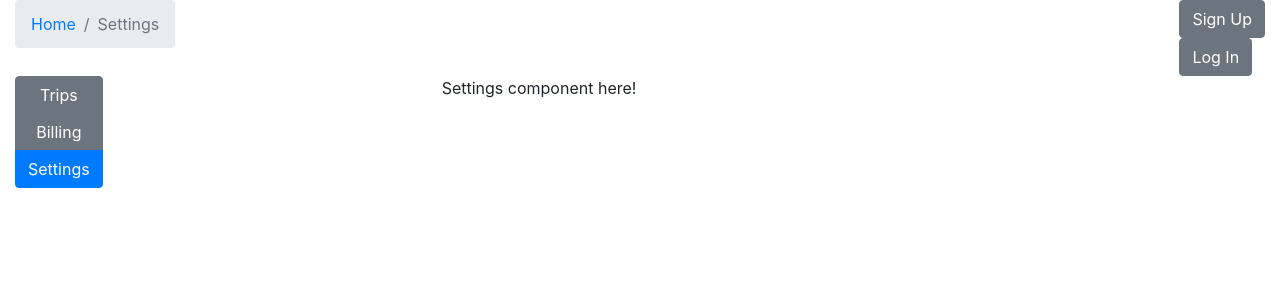
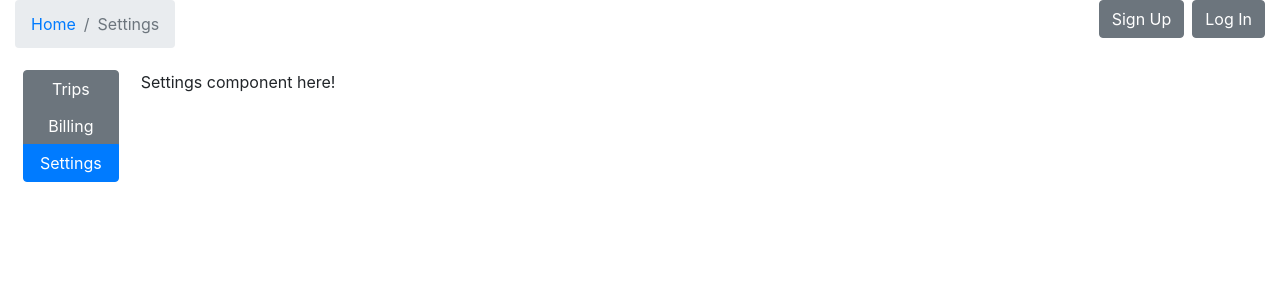
Before and after one commit to BloomTech-Labs/LabsPT1_bkwds, a React (Create React App) app in the folder client/: page /settings in a window 1280 px wide. Shown: the top 300 px of the page. Built offline with nearby package versions, Linux system fonts and the light colour scheme.

Commit message:
Fix authenticated button style

```diff
--- a/client/src/components/Authentication/logIn.js
+++ b/client/src/components/Authentication/logIn.js
@@ -16,6 +16,7 @@ export default class LogIn extends React.Component {
   render() {
     return (
       <div>
+        <h3>Log In</h3>
         <Form onSubmit={this.handleSubmit}>
           <FormGroup>
             <Label for="username">Username</Label>
--- a/client/src/components/Wrapper/LayoutWrapper.js
+++ b/client/src/components/Wrapper/LayoutWrapper.js
@@ -17,7 +17,7 @@ const LayoutWrapper = props => {
                 <BreadcrumbBar {...props} />
               )}
           </Col>
-          <Col id="authButton" xs="auto">
+          <Col id="authButton" xs="auto" className="d-flex align-items-start">
             {props.location.pathname !== "/signup" && (
               <Button>
                 <Link to="/signup">Sign Up</Link>
@@ -37,11 +37,11 @@ const LayoutWrapper = props => {
         </Row>
         <Row>
           {props.location.pathname !== "/" && (
-            <Col id="sidebar" xs="4">
+            <Col id="sidebar" xs="auto">
               <Sidebar {...props} />
             </Col>
           )}
-          <Col id="mainSection" xs="8">
+          <Col id="mainSection" xs="5">
             {props.children}
           </Col>
         </Row>
--- a/client/src/components/Wrapper/index.css
+++ b/client/src/components/Wrapper/index.css
@@ -1,5 +1,10 @@
+#layoutWrapper #topMenu {
+  height: 70px;
+}
+
 #layoutWrapper button {
   display: flex;
+  margin-left: 8px;
 }
 #layoutWrapper a {
   color: white;
```
